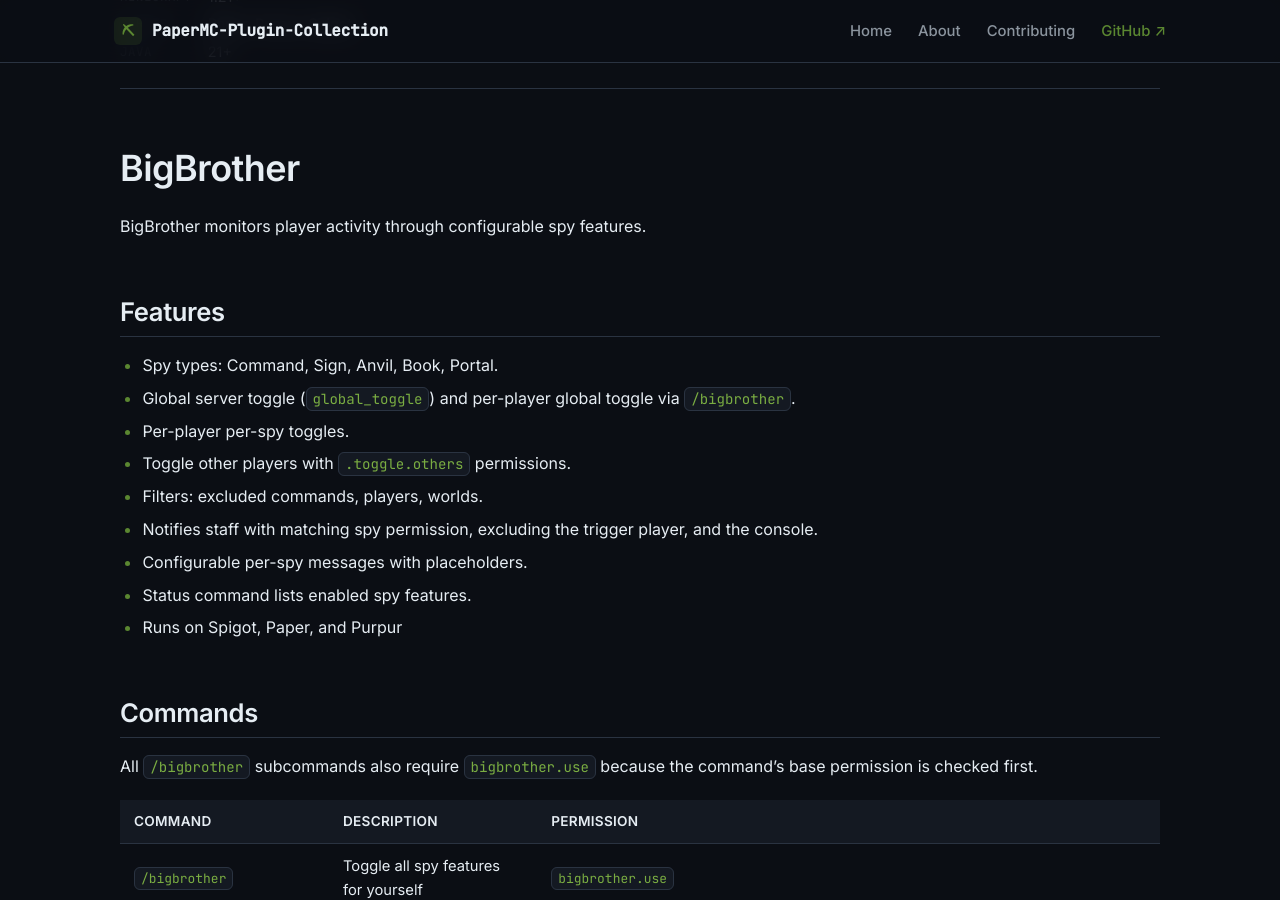
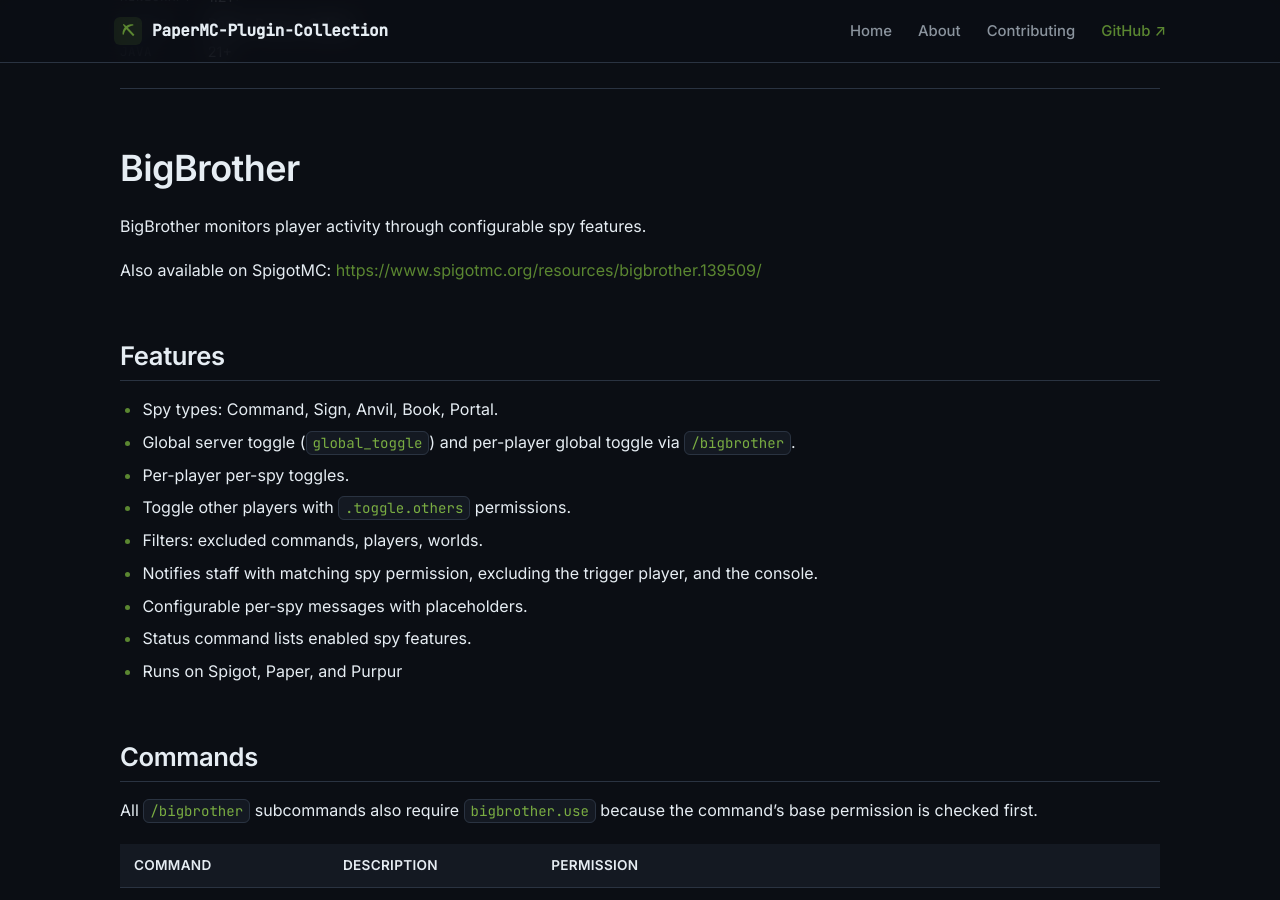
Before and after one commit to Chalwk/PaperMC-Plugin-Collection, a Jekyll site: the page built from _mcplugins/bigbrother.md, in a window 1280 px wide and 900 px high, scrolled down 351 px. Built offline with Jekyll 4.4.1, drawn with Linux system fonts in a browser that asks for light colours.

Commit message:
docs(bigbrother): add SpigotMC link to plugin description

```diff
--- a/_mcplugins/bigbrother.md
+++ b/_mcplugins/bigbrother.md
@@ -112,6 +112,8 @@ permissions:
 
 BigBrother monitors player activity through configurable spy features.
 
+Also available on SpigotMC: <https://www.spigotmc.org/resources/bigbrother.139509/>
+
 ## Features
 
 - Spy types: Command, Sign, Anvil, Book, Portal.
```
